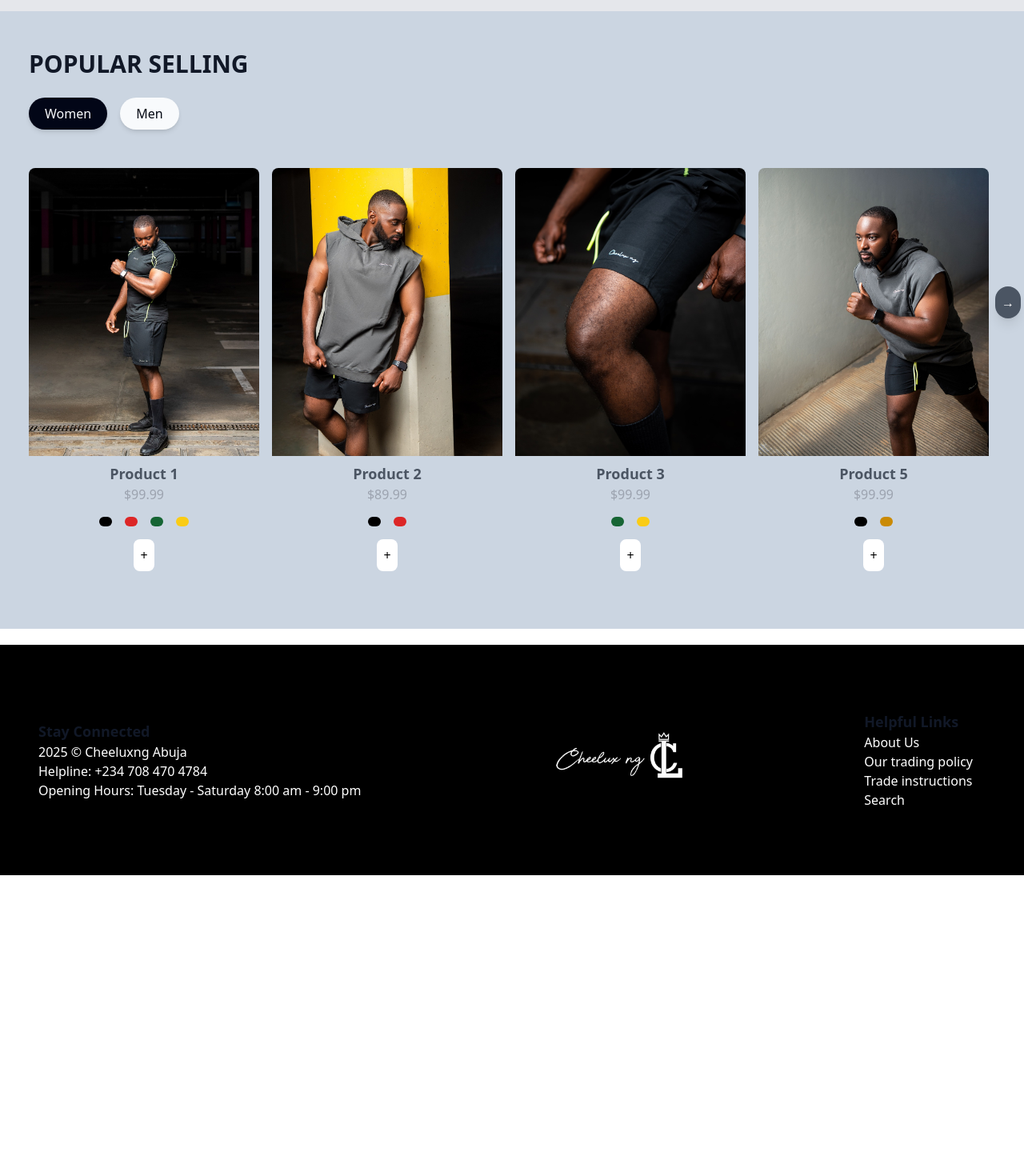
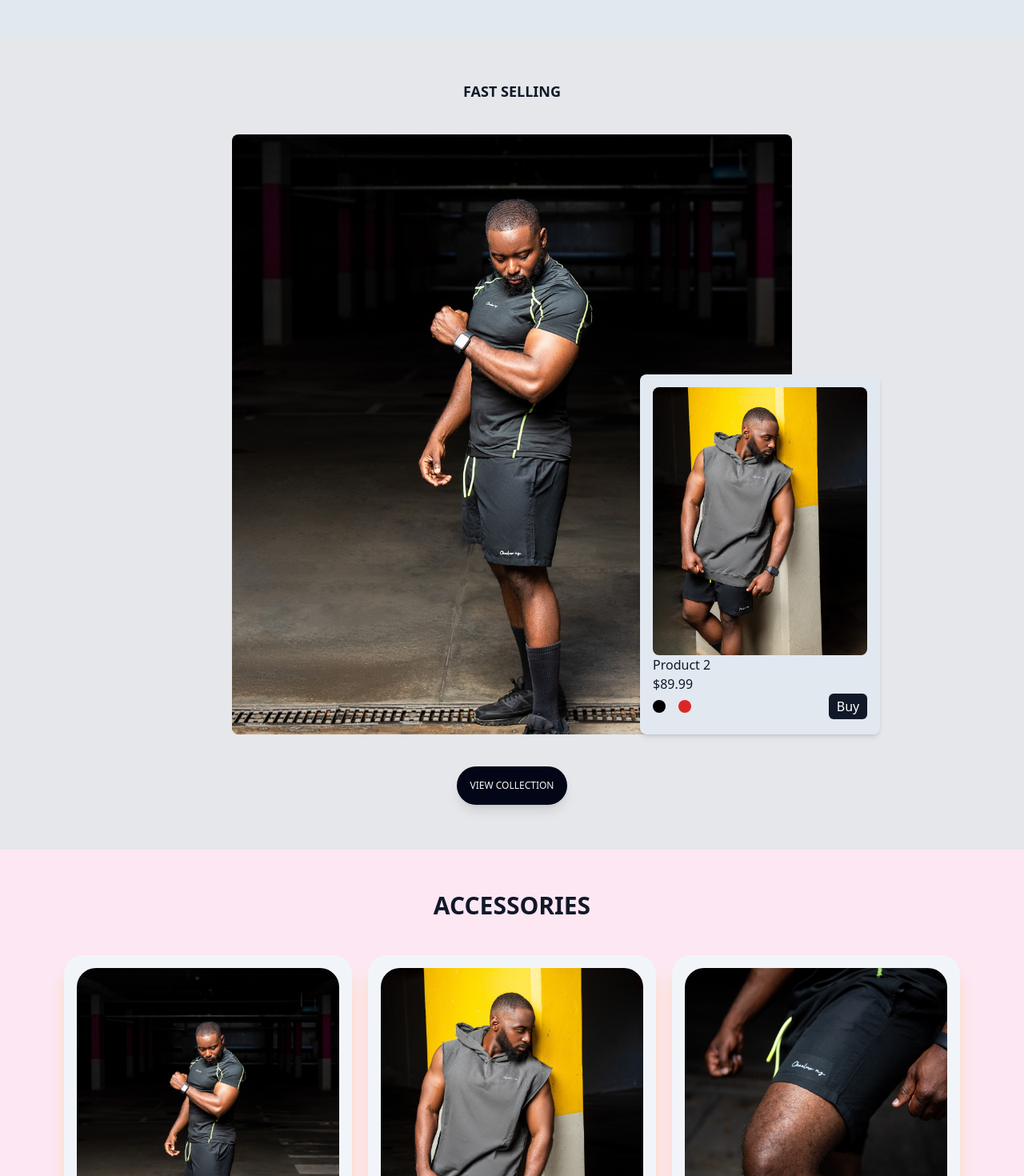
Before and after one commit to 0FFSIDE1/Cheeluxng-FE, a Vue app: page / in a window 1280 px wide. Shown: the part 3360-4830 px from the top of the page at 80% size. Before the commit the page ends 4454 px from the top, so only its background shows below. Built offline with nearby package versions, Linux system fonts and the light colour scheme; grey boxes are pictures that could not be loaded.

Commit message:
feat: restructure Home.vue layout and enhance sections with new buttons and product displays

```diff
--- a/src/pages/Home.vue
+++ b/src/pages/Home.vue
@@ -31,22 +31,16 @@
   />
   <!-- <-- end of new arrival section -->
 
-  <!-- <-- fast selling section -->
-  <ProductShowcase
-    title="FAST SELLING"
-    :mainProduct="products[0]"
-    :secondaryProduct="products[1]"
-  />
-  <!-- <-- end of fast selling section -->
+
 
   <!-- <-- POPULAR selling section -->
-  <section class="mt-12 h-full bg-slate-300">
-    <div class="flex flex-col ml-9  gap-6 w-1/3">
-      <div class="mt-12">
+  <section class="h-[1000px] bg-slate-200">
+    <div class="flex flex-col mx-12  gap-8 w-1/3">
+      <div class="mx-12 mt-12">
         <h2 class="text-gray-900 text-balance text-justify text-3xl">POPULAR SELLING</h2>
       </div>
       <div>
-        <div class="flex gap-4">
+        <div class="mx-12 flex gap-4">
 
           <button class="bg-slate-950 text-gray-50 flex justify-center items-center p-5 w-50 rounded-full shadow-md h-10">Women</button>
           <button class="bg-slate-50 flex justify-center items-center p-5 h-10  text-gray-950 w-50 rounded-full shadow-md hover:bg-slate-950 hover:text-gray-50">Men</button>
@@ -55,12 +49,75 @@
     </div>
       <Slider
     :items="products"
-    :visibleItems="4"
+    :visibleItems="5"
+  />
 
+</section>
+  <!-- <-- fast selling section -->
+  <ProductShowcase
+    title="FAST SELLING"
+    :mainProduct="products[0]"
+    :secondaryProduct="products[1]"
   />
-  <div class="my-5 h-6">
+  <!-- <-- end of fast selling section -->
+<!-- accessories section -->
+<section class="bg-pink-100"
+>
+  <div class=" h-full mx-12 flex flex-col p-8">
+    <h2 class="text-gray-900 text-balance flex justify-center text-3xl my-5">ACCESSORIES</h2>
+    <div class="grid grid-cols-3 md:grid-cols-3 gap-5 mt-6">
+      <div class="bg-slate-100 rounded-3xl shadow-xl shadow-orange-200 p-4"><img src="/images/product/product1.jpeg" class="object-cover h-full rounded-3xl" alt=""></div>
+      <div class="bg-slate-100 rounded-3xl shadow-xl shadow-orange-200 p-4"><img src="/images/product/product2.jpeg" class="object-cover h-full rounded-3xl" alt=""></div>
+      <div class="bg-slate-100 rounded-3xl shadow-xl shadow-orange-200 p-4"><img src="/images/product/product3.jpeg" class="object-cover h-full rounded-3xl" alt=""></div>
+      <div class="bg-slate-100 rounded-3xl shadow-xl shadow-orange-200 p-4"><img src="/images/product/product6.jpeg" class="object-cover h-full rounded-3xl" alt=""></div>
+      <div class="bg-slate-100 rounded-3xl shadow-xl shadow-orange-200 p-4"><img src="/images/product/product2.jpeg" class="object-cover h-full rounded-3xl" alt=""></div>
+
+
+
+    </div>
+  </div>
+
+</section>
+
+<section class="bg-pink-200">
+  <div class="h-full mx-12 flex flex-col p-8">
+    <h2 class="text-gray-900 text-balance text-3xl my-5">CHICKY SETS 🌟</h2>
+    <div class="grid grid-cols-3 md:grid-cols-5 gap-5 mt-6">
+      <div class="bg-slate-200 rounded-3xl shadow-md shadow-orange-600 p-2"><img src="/images/product/image00156.jpeg" class="object-cover h-full rounded-2xl" alt=""></div>
+      <div class="bg-slate-200 rounded-3xl shadow-md shadow-orange-600 p-2"><img src="/images/product/image00001.jpeg" class="object-cover h-full rounded-2xl" alt=""></div>
+      <div class="bg-slate-200 rounded-3xl shadow-md shadow-orange-600 p-2"><img src="/images/product/image00010.jpeg" class="object-cover h-full rounded-2xl" alt=""></div>
+      <div class="bg-slate-200 rounded-3xl shadow-md shadow-orange-600 p-2"><img src="/images/product/image00005.jpeg" class="object-cover h-full rounded-2xl" alt=""></div>
+      <div class="bg-slate-200 rounded-3xl shadow-md shadow-orange-600 p-2"><img src="/images/product/image00007.jpeg" class="object-cover h-full rounded-2xl" alt=""></div>
+    </div>
+
+    <div class="flex justify-center items-center mt-6">
+      <button class=" w-1/6 bg-slate-950 shadow-xl shadow-red-300 p-4 rounded-full text-xs  text-gray-50 hover:text-gray-950 hover:bg-slate-50 " type="button">VIEW MORE</button>
+    </div>
   </div>
 </section>
+<section class="bg-pink-50">
+  <div class="h-full mx-12 flex flex-col p-8">
+    <h2 class="text-gray-900 text-balance text-3xl my-5">MADE FOR COMFORT 🌟</h2>
+    <div class="grid grid-cols-3 md:grid-cols-3 gap-5 mt-6">
+            <div class="bg-pink-200 rounded-3xl shadow-md shadow-slate-600 p-2 transform rotate-[-6deg]">
+              <img src="/images/product/image00002.jpeg" class="object-cover w-full h-full rounded-full" alt="">
+            </div>
+
+            <div class="bg-pink-200 rounded-3xl shadow-md shadow-slate-600 p-2 transform rotate-[3deg]">
+              <img src="/images/product/image00003.jpeg" class="object-cover w-full h-full rounded-full" alt="">
+            </div>
+
+            <div class="bg-pink-200 rounded-3xl shadow-md shadow-slate-600 p-2 transform rotate-[-3deg]">
+              <img src="/images/product/image00004.jpeg" class="object-cover  w-full h-full rounded-full" alt="">
+            </div>
+    </div>
+
+    <div class="flex justify-center items-center mt-12">
+      <button class=" w-1/6 bg-slate-950 shadow-xl shadow-red-300 p-4 rounded-full text-xs  text-gray-50 hover:text-gray-950 hover:bg-slate-50 " type="button">VIEW MORE</button>
+    </div>
+  </div>
+</section>
+
 
 
 </template>
```
